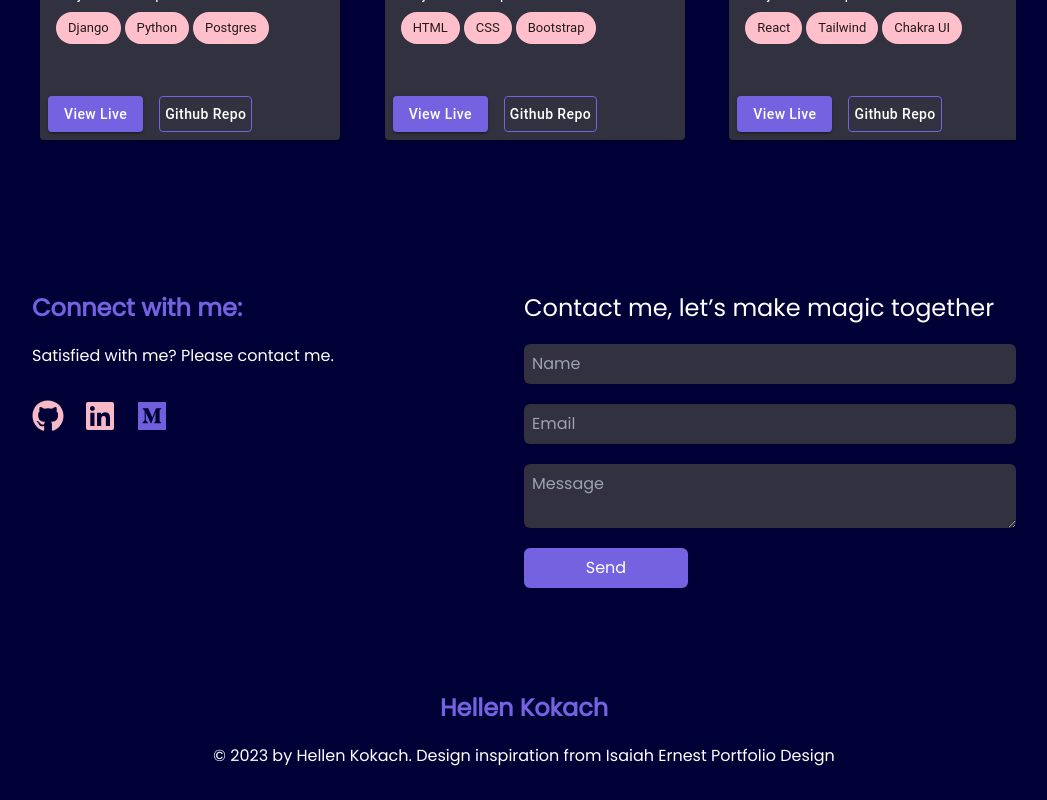
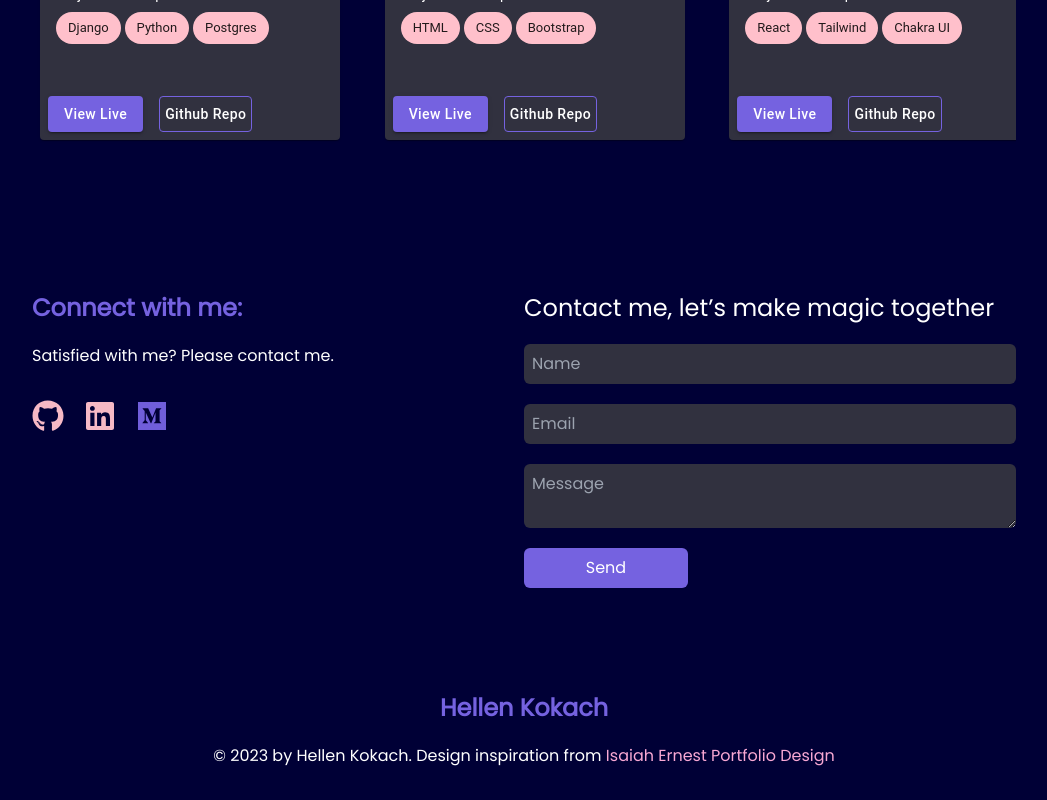
Before and after one commit to hellen17/portfolio-website, a React (Create React App) app: page / in a window 1280 px wide. Shown: the part 1341-2141 px from the top of the page, without its empty margins (116-1163 px from the left). Built offline with nearby package versions, Linux system fonts and the light colour scheme.

Commit message:
edit footer

```diff
--- a/src/components/Footer.js
+++ b/src/components/Footer.js
@@ -4,7 +4,7 @@ export default function Footer(){
     return(
         <footer className="text-center p-8 mt-10">
             <p className="text-2xl font-bold pb-5" style={{ color: 'var(--primary-color)' }}>Hellen Kokach</p>
-            <p>© {currentDate.getFullYear()} by Hellen Kokach. Design inspiration from <a className="text-color-pink" href='https://www.figma.com/community/file/1084469493663635659'>
+            <p>© {currentDate.getFullYear()} by Hellen Kokach. Design inspiration from <a className="text-pink-300" href='https://www.figma.com/community/file/1084469493663635659'>
             Isaiah Ernest Portfolio Design</a>
             </p>
 
--- a/src/projectData.js
+++ b/src/projectData.js
@@ -30,12 +30,24 @@ const projectData = [
         id: 4,
         name: 'Jenga Python Course',
         description: 'Project 4 description',
-        thumbnail: 'https://via.placeholder.com/150',
+        thumbnail: './images/jenga-python.png',
         technologies: ['WordPress', 'Custom CSS'],
         github: '   ',
-        live: '   '
+        live: 'https://jengaschool.com/python-programming-course/'
 
-    }
+    },
+    // {
+    //     id: 5,
+    //     name: 'Jenga Data Science Course',
+    //     description: 'Project 5 description',
+    //     thumbnail: 'https://via.placeholder.com/150',
+    //     technologies: [],
+    //     github: '   ',
+    //     live: ''
+    // },
+
+
+
 
 ]
 export default projectData
```
Also changed, not shown: public/images/jenga-python.png (added).
